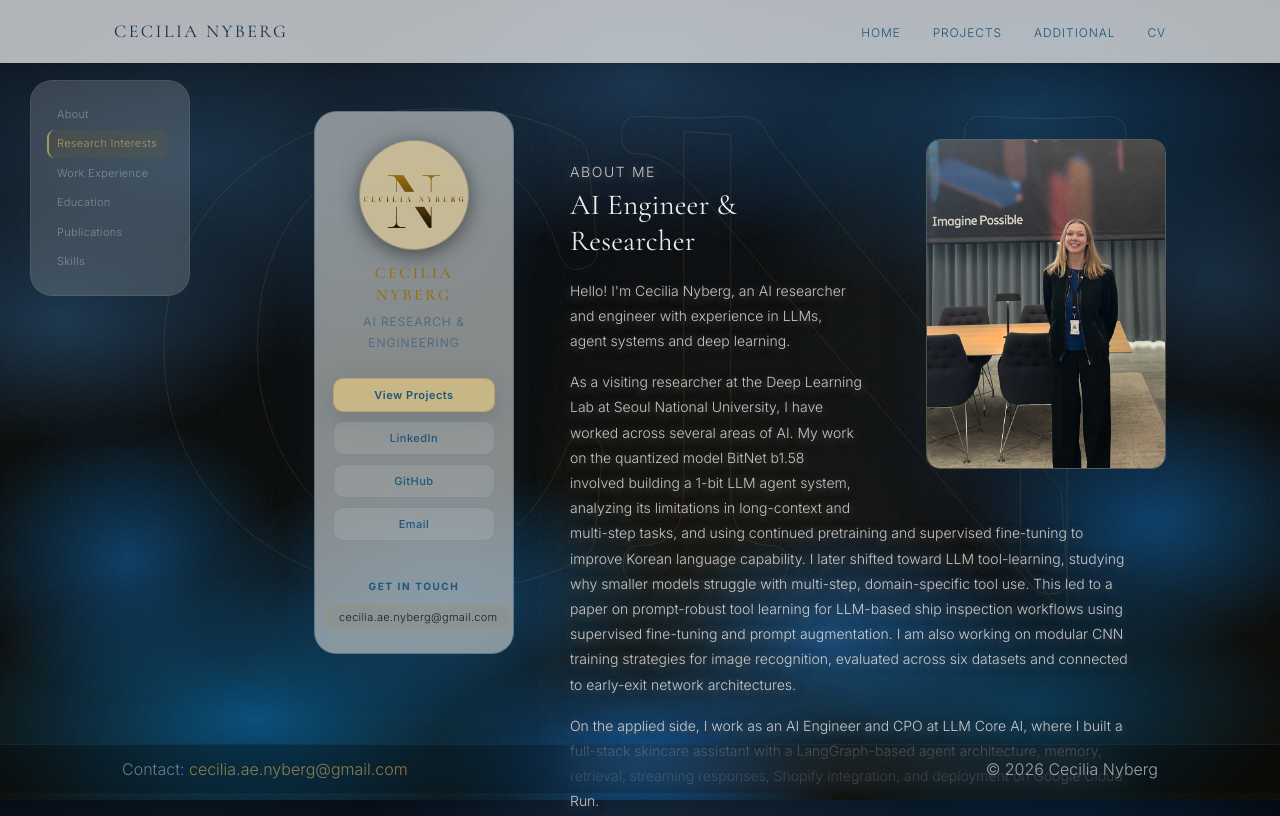
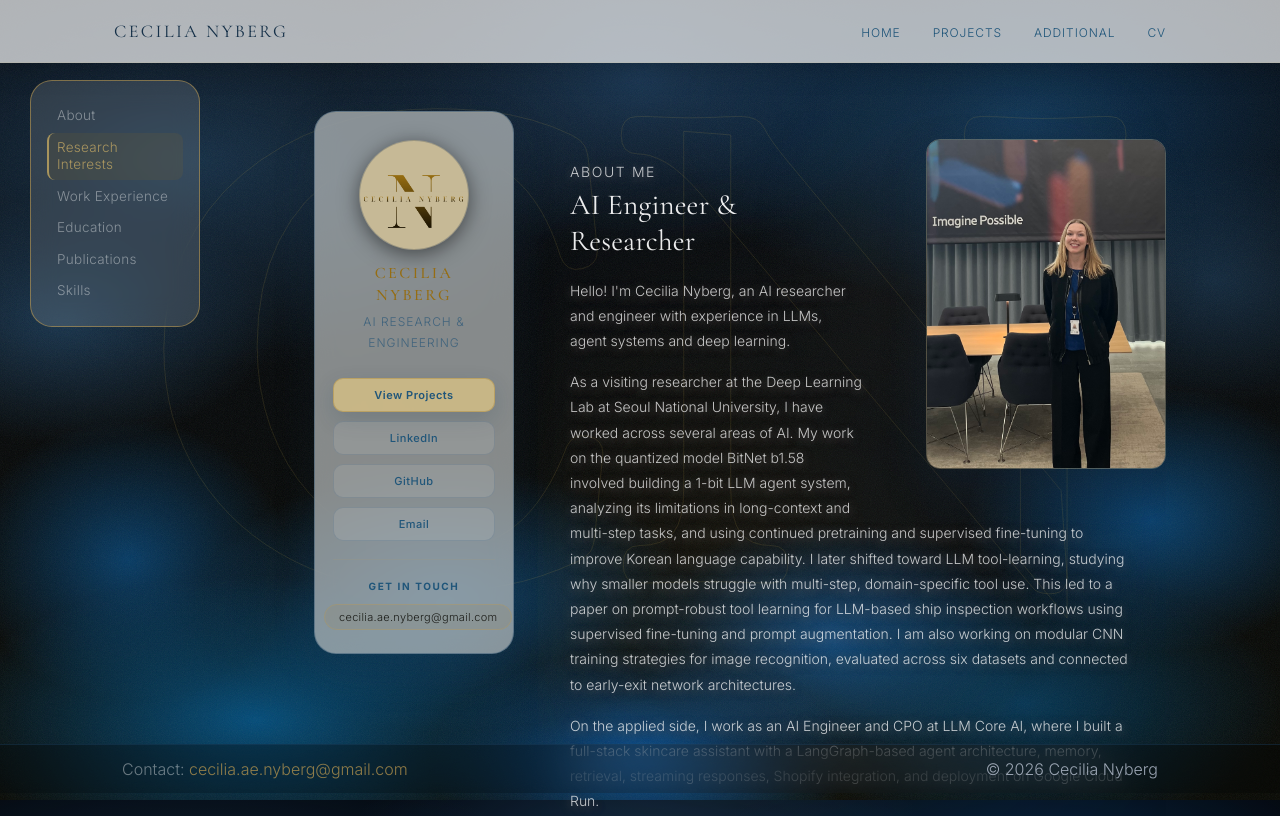
Before and after one commit to cecnyb/cecnyb.github.io, an Astro site: page / in a window 1280 px wide. Shown: the top 816 px of the page. Built offline with nearby package versions, Linux system fonts and the light colour scheme; Astro itself is replaced by a stand-in of ours.

Commit message:
Change nav bar

```diff
--- a/src/pages/index.astro
+++ b/src/pages/index.astro
@@ -301,10 +301,10 @@ import Layout from '../layouts/Layout.astro';
   position: fixed;
   top: 80px;
   left: 30px;
-  width: 160px;
+  width: 170px;
   padding: 20px 16px;
-  background: rgba(255, 255, 255, 0.17);
-  border: 0.5px solid rgba(196,160,80,0.15);
+  background: rgba(255, 255, 255, 0.13);
+  border: 0.5px solid rgba(196, 159, 80, 0.56);
   border-radius: var(--radius);
   backdrop-filter: blur(14px);
   z-index: 10;
@@ -321,14 +321,14 @@ import Layout from '../layouts/Layout.astro';
 
 .page-nav ul li a {
   display: block;
-  font-size: 11px;
-  color: rgba(255,255,255,0.35);
+  font-size: 13.5px;
+  color: rgba(255, 255, 255, 0.41);
   text-decoration: none;
   padding: 6px 10px;
   border-radius: 8px;
   letter-spacing: 0.3px;
   transition: color 0.2s, background 0.2s;
-  line-height: 1.4;
+  line-height: 1.3;
 }
 
 .page-nav ul li a:hover {
```
Also changed, not shown: src/pages/projects.astro (+4 -4 lines).
